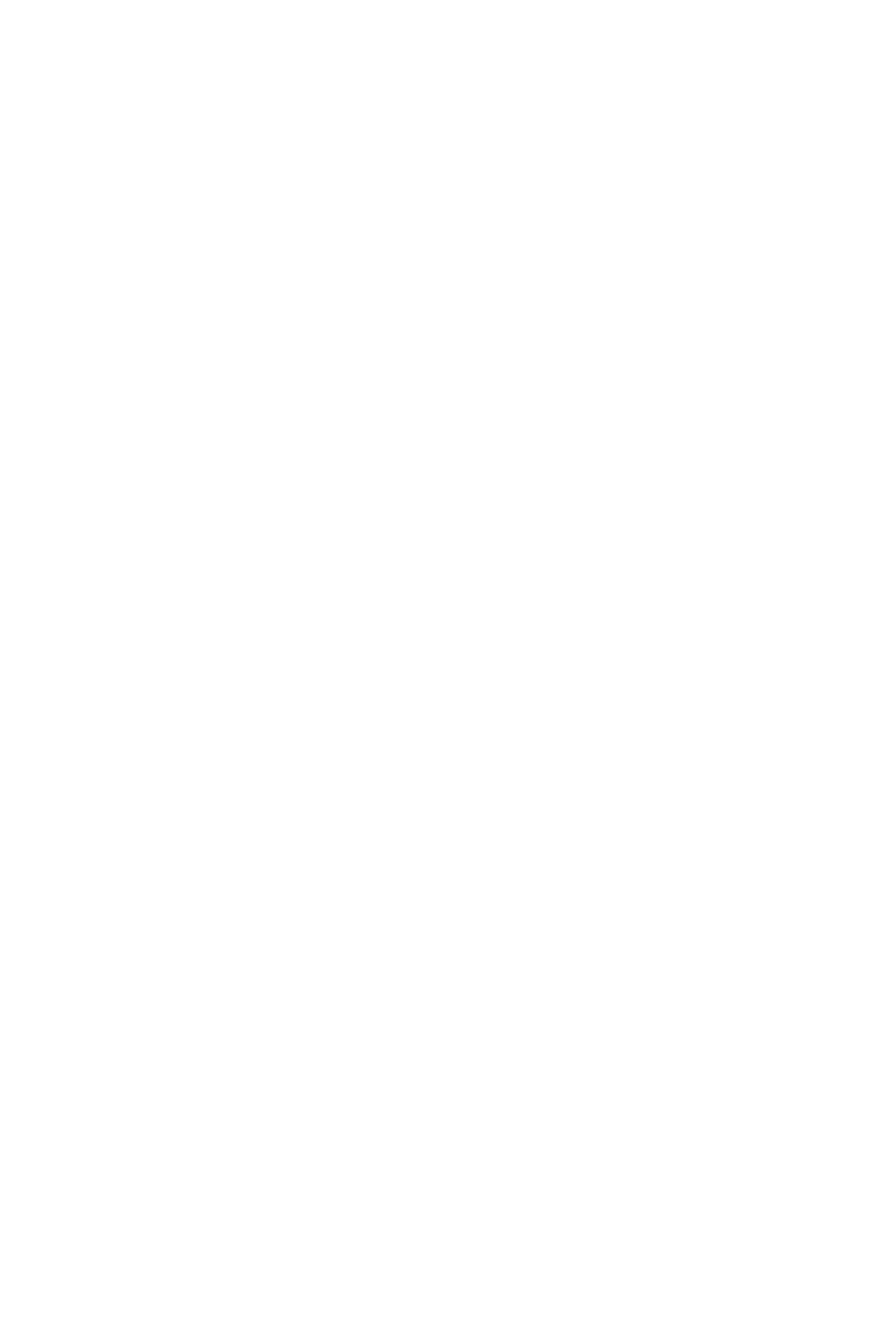
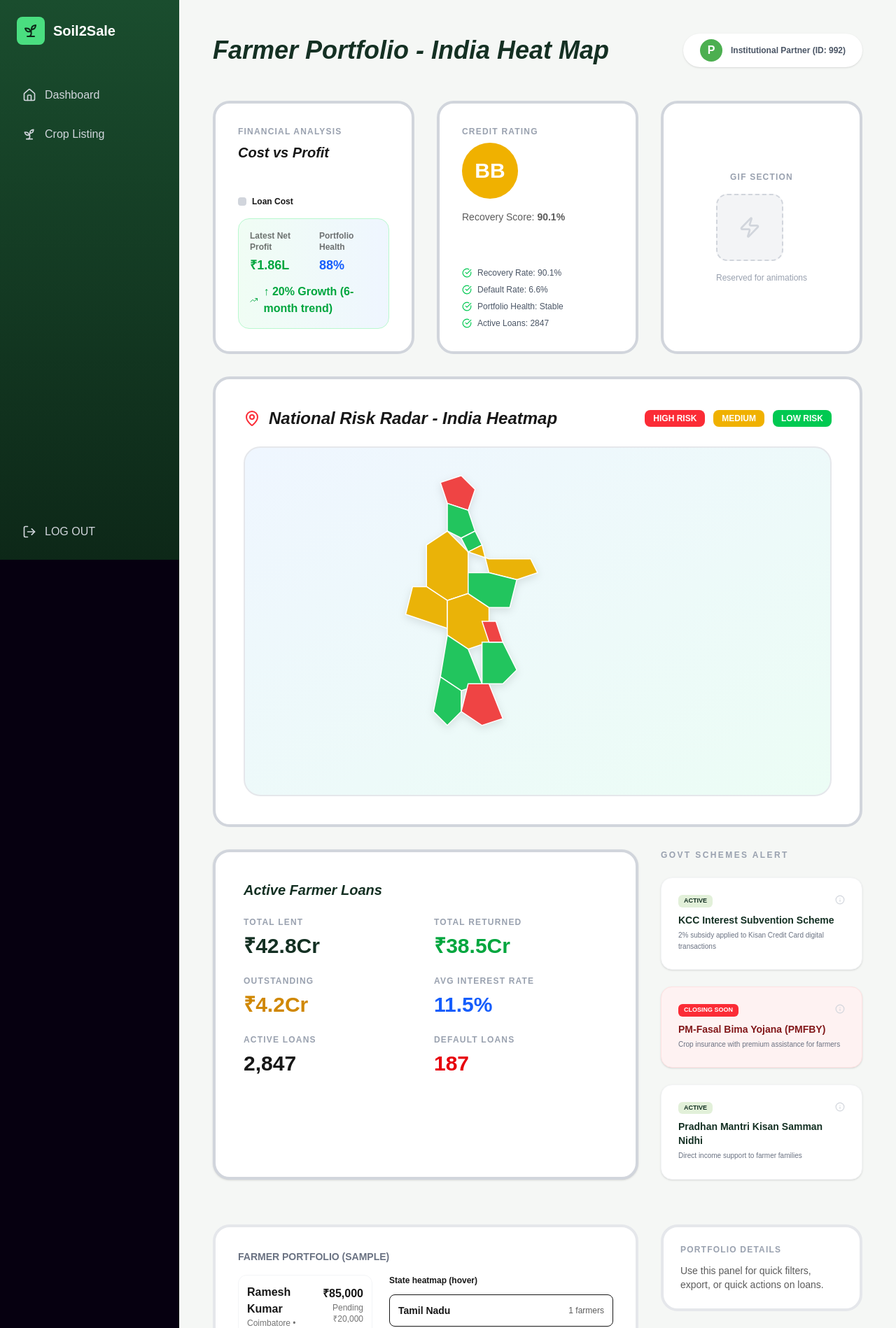
Before and after one commit to Soil2Sale/SE-Frontend, a Next.js app: page /user/dashboard/finance-advisor in a window 1280 px wide. Before the commit this address had no page. Shown: the top 1898 px of the page at 70% size. Before the commit the page ends 800 px from the top, so only its background shows below. Built offline with nearby package versions, Linux system fonts and the light colour scheme.

Commit message:
updated page

```diff
--- a/app/user/dashboard/finance-advisor/page.tsx
+++ b/app/user/dashboard/finance-advisor/page.tsx
@@ -3,9 +3,5 @@ import React from 'react';
 import { FinancePartnerDashboard } from '../../../../components/finance-advisor';
 
 export default function Page() {
-  return (
-    <main>
-      <FinancePartnerDashboard />
-    </main>
-  );
+  return <FinancePartnerDashboard />;
 }
--- a/app/user/layout.tsx
+++ b/app/user/layout.tsx
@@ -17,7 +17,7 @@ export default function UserLayout({
     const accessToken = localStorage.getItem("accessToken");
 
     if (!accessToken) {
-      router.push("/");
+      //router.push("/");
     } else {
       setIsAuthenticated(true);
     }
@@ -32,9 +32,9 @@ export default function UserLayout({
     );
   }
 
-  if (!isAuthenticated) {
+  /*if (!isAuthenticated) {
     return null;
-  }
+  }*/
 
   return (
     <div className="flex min-h-screen bg-[#060010]">
--- a/components/finance-advisor/FinancePartnerDashboard.tsx
+++ b/components/finance-advisor/FinancePartnerDashboard.tsx
@@ -1,43 +1,22 @@
 'use client';
 import React from 'react';
-import Link from 'next/link';
-import { Landmark, TrendingUp, Users, ShieldAlert, LogOut, Zap } from 'lucide-react';
-import { NavItem, SchemeCard } from './PartnerHelpers';
+import { Zap } from 'lucide-react';
+import { SchemeCard } from './PartnerHelpers';
 import CreditRating from './CreditRating';
 import RiskRadarShipment from './RiskRadarShipment';
 import CostVsProfitAnalysis from './CostVsProfitAnalysis';
+import FarmerPortfolio from './FarmerPortfolio';
 import { GOV_SCHEMES, getPortfolioSummary } from './partnership-services';
 
 export default function FinancePartnerDashboard() {
   const portfolio = getPortfolioSummary();
 
   return (
-    <div className="flex min-h-screen bg-[#F5F7F5]">
-      {/* Sidebar */}
-      <aside className="w-72 bg-[#143023] text-white flex flex-col p-8 fixed h-screen shadow-2xl z-50 overflow-y-auto">
-        <div className="flex items-center gap-3 mb-16 px-2">
-          <div className="bg-[#4CAF50] p-1.5 rounded-lg shadow-inner">
-            <Landmark size={24} />
-          </div>
-          <h1 className="text-2xl font-black tracking-tighter italic uppercase">Finance Hub</h1>
-        </div>
-
-        <nav className="flex-grow space-y-4">
-          <NavItem icon={<TrendingUp size={20} />} label="Risk Radar" active />
-          <NavItem icon={<Users size={20} />} label="Farmer Portfolio" href="/user/dashboard/farmer-portfolio" />
-
-        </nav>
-
-        <button className="flex items-center gap-4 text-white/50 hover:text-white mt-auto pt-6 border-t border-white/10">
-          <LogOut size={20} />
-          <span className="text-sm font-bold uppercase tracking-widest">Exit Portal</span>
-        </button>
-      </aside>
-
+    <div className="w-full min-h-screen bg-[#F5F7F5]">
       {/* Main Content Area */}
-      <main className="flex-1 ml-72 p-10">
-        <header className="flex justify-between items-center mb-10">
-          <h2 className="text-2xl font-black text-[#143023] italic">Partner Decision Support</h2>
+      <main className="w-full p-12">
+        <header className="flex justify-between items-center mb-12">
+          <h2 className="text-4xl font-black text-[#143023] italic">Farmer Portfolio - India Heat Map</h2>
           <div className="bg-white px-6 py-2 rounded-full shadow-sm flex items-center gap-3">
             <div className="w-8 h-8 bg-[#4CAF50] rounded-full text-white flex items-center justify-center font-bold">P</div>
             <span className="text-xs font-bold text-gray-600">Institutional Partner (ID: 992)</span>
@@ -71,10 +50,10 @@ export default function FinancePartnerDashboard() {
         </div>
 
         {/* Portfolio Summary & Government Schemes Row */}
-        <div className="grid grid-cols-12 gap-8 mb-8">
+        <div className="grid grid-cols-12 gap-8 mb-12">
           {/* Portfolio Summary */}
           <div className="col-span-8 bg-white p-10 rounded-3xl border-4 border-gray-300 shadow-sm">
-            <h3 className="text-xl font-black italic mb-6 text-[#143023]">Portfolio Summary</h3>
+            <h3 className="text-xl font-black italic mb-6 text-[#143023]">Active Farmer Loans</h3>
             <div className="grid grid-cols-2 gap-6">
               <div>
                 <p className="text-xs font-bold text-gray-400 uppercase tracking-widest mb-2">Total Lent</p>
@@ -118,6 +97,11 @@ export default function FinancePartnerDashboard() {
             ))}
           </div>
         </div>
+
+        {/* Farmer Portfolio Details */}
+        <div className="mt-16">
+          <FarmerPortfolio />
+        </div>
       </main>
     </div>
   );
```
